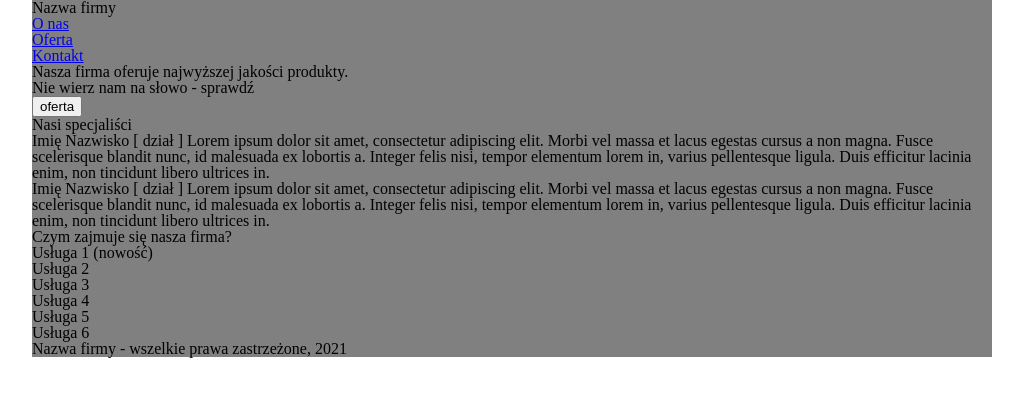
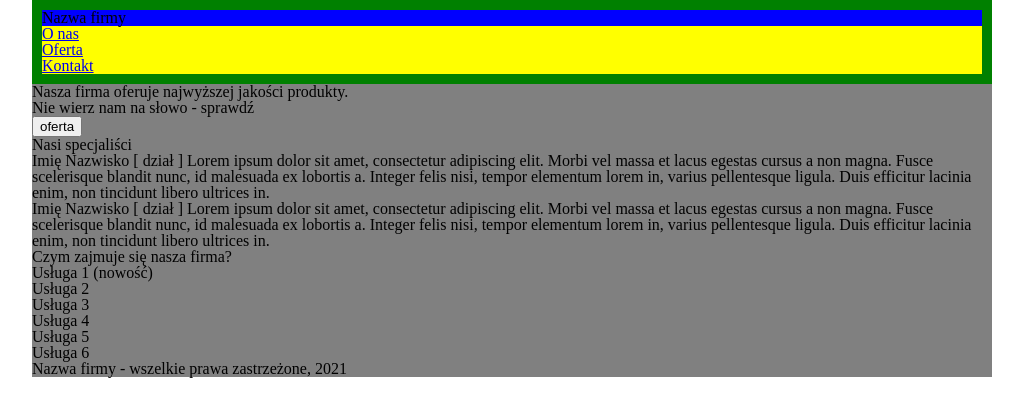
Before and after one commit to kubafilew/Projekt_1, a plain HTML site: page index.html in a window 1280 px wide. Shown: the whole page, without its empty margins (128-1151 px from the left). Drawn offline with nearby package versions, Linux system fonts and the light colour scheme.

Commit message:
Update style.css

```diff
--- a/style.css
+++ b/style.css
@@ -4,3 +4,13 @@
   width: 960px;
   background-color: gray;
 }
+.nav {
+  background-color: green;
+  padding: 10px;
+}
+.nav-logo {
+  background-color: blue;
+}
+.nav-links {
+  background-color: yellow;
+}
```
